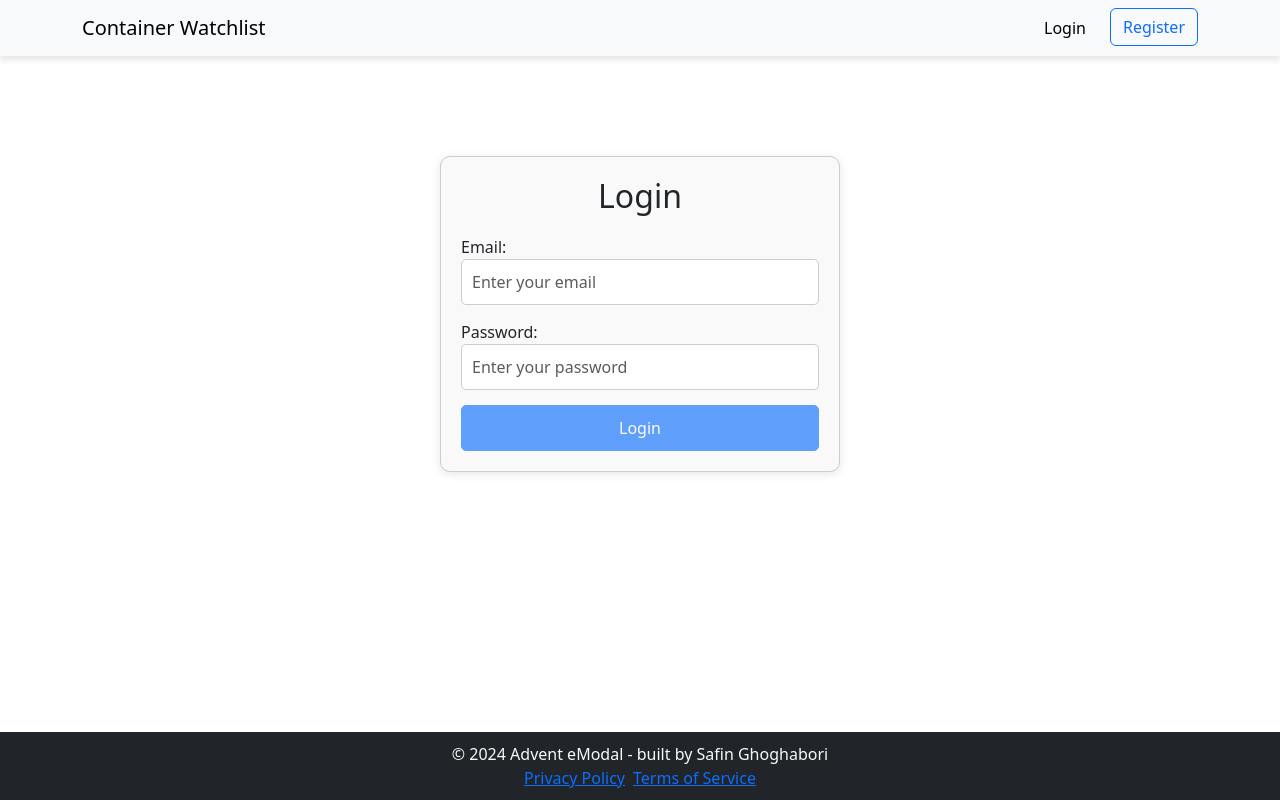
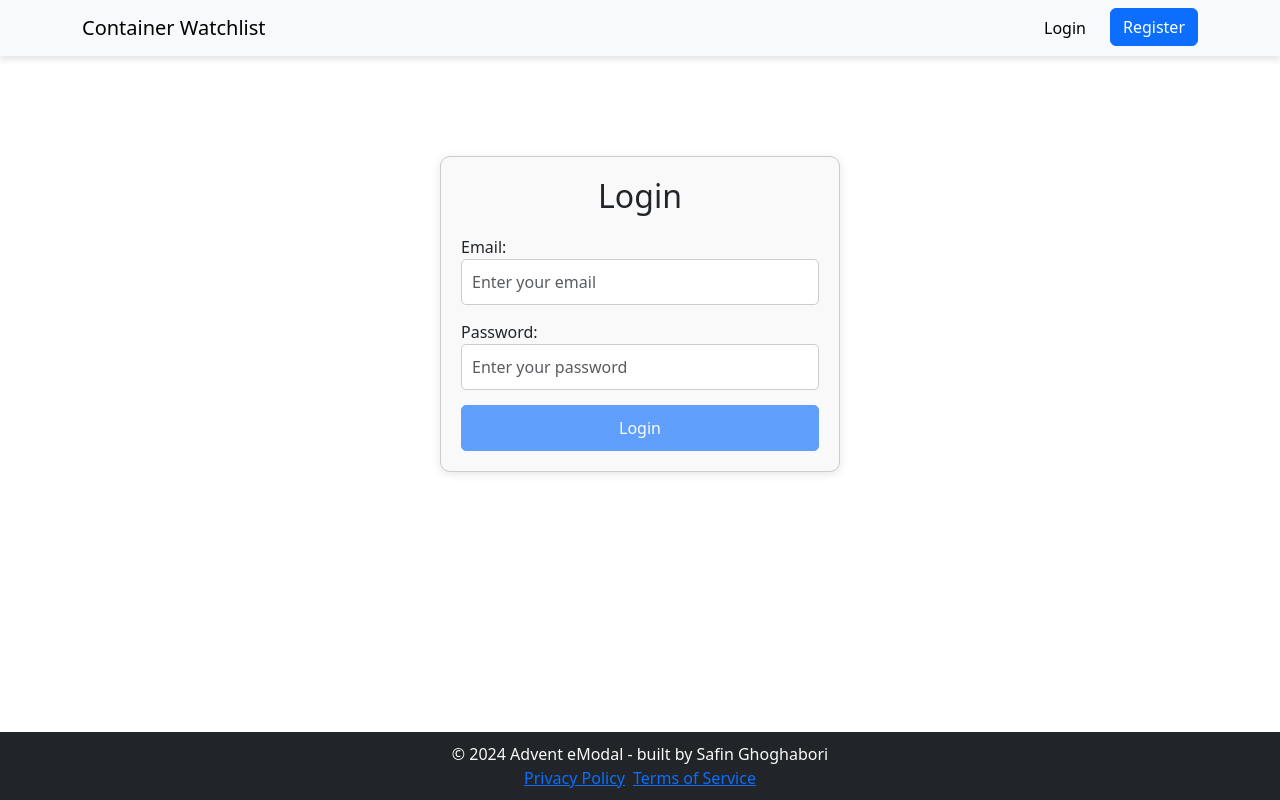
Before and after one commit to safinghoghabori/eModal-UI, an Angular app: page /login in a window 1280 px wide. Built offline with nearby package versions, Linux system fonts and the light colour scheme.

Commit message:
upload file and wathclist ui minor changes

```diff
--- a/src/app/features/containers-watchlist/containers-watchlist.component.html
+++ b/src/app/features/containers-watchlist/containers-watchlist.component.html
@@ -34,7 +34,7 @@
         <!-- Display "No Records Found" if the list is empty -->
         <tr *ngIf="containers.length === 0">
           <td colspan="10" class="text-center text-muted py-4">
-            No records found
+            No records found.
           </td>
         </tr>
 
--- a/src/app/features/upload-edi/upload-edi.component.css
+++ b/src/app/features/upload-edi/upload-edi.component.css
@@ -5,7 +5,7 @@
 
 .card {
   border-radius: 8px;
-  border: none;
+  border: 1px solid #ccc;
 }
 
 button {
--- a/src/app/layout/header/header.component.html
+++ b/src/app/layout/header/header.component.html
@@ -23,7 +23,7 @@
           <li>
             <button
               type="button"
-              class="btn btn-outline-primary"
+              class="btn btn-primary"
               aria-current="page"
               (click)="onRegisterClick()"
             >
```
